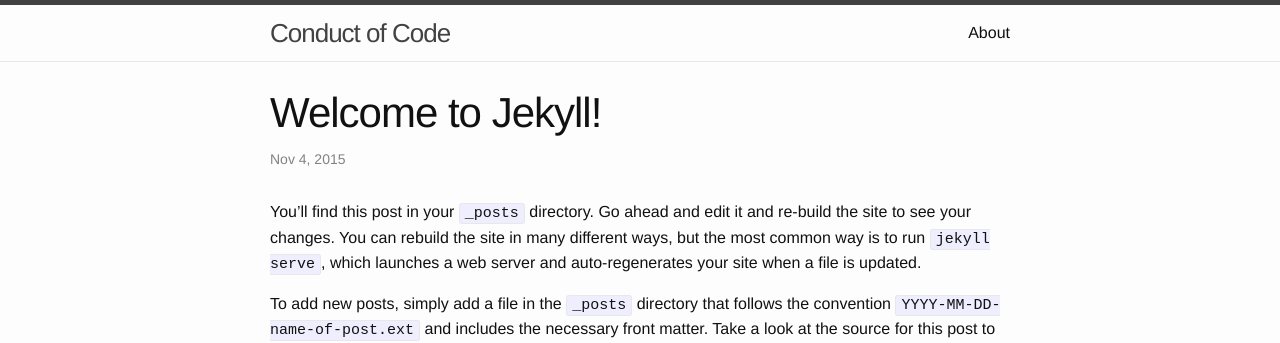
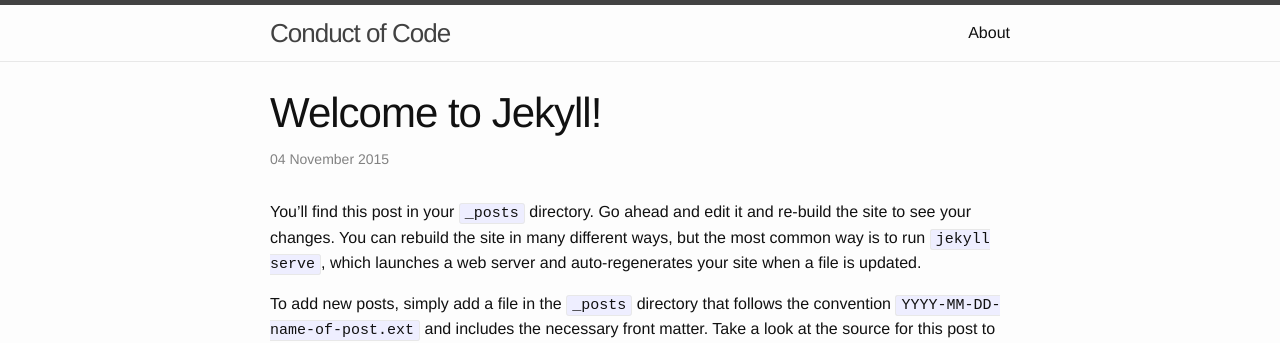
Before and after one commit to hlaueriksson/conductofcode.io, a Jekyll site: the page built from _posts/2015-11-04-welcome-to-jekyll.markdown, in a window 1280 px wide. Shown: the top 343 px of the page. Built offline with Jekyll 4.4.1, drawn with Linux system fonts in a browser that asks for light colours.

Commit message:
Updated date format

```diff
--- a/_layouts/post.html
+++ b/_layouts/post.html
@@ -5,7 +5,7 @@
 
   <header class="post-header">
     <h1 class="post-title">{{ page.title }}</h1>
-    <p class="post-meta">{{ page.date | date: "%b %-d, %Y" }}{% if page.author %} • {{ page.author }}{% endif %}{% if page.meta %} • {{ page.meta }}{% endif %}</p>
+    <p class="post-meta">{{ page.date | date_to_long_string }}{% if page.author %} • {{ page.author }}{% endif %}{% if page.meta %} • {{ page.meta }}{% endif %}</p>
   </header>
 
   <article class="post-content">
--- a/index.html
+++ b/index.html
@@ -9,7 +9,7 @@
   <ul class="post-list">
     {% for post in site.posts %}
       <li>
-        <span class="post-meta">{{ post.date | date: "%b %-d, %Y" }}</span>
+        <span class="post-meta">{{ post.date | date_to_long_string }}</span>
 
         <h2>
           <a class="post-link" href="{{ post.url | prepend: site.baseurl }}">{{ post.title }}</a>
```
